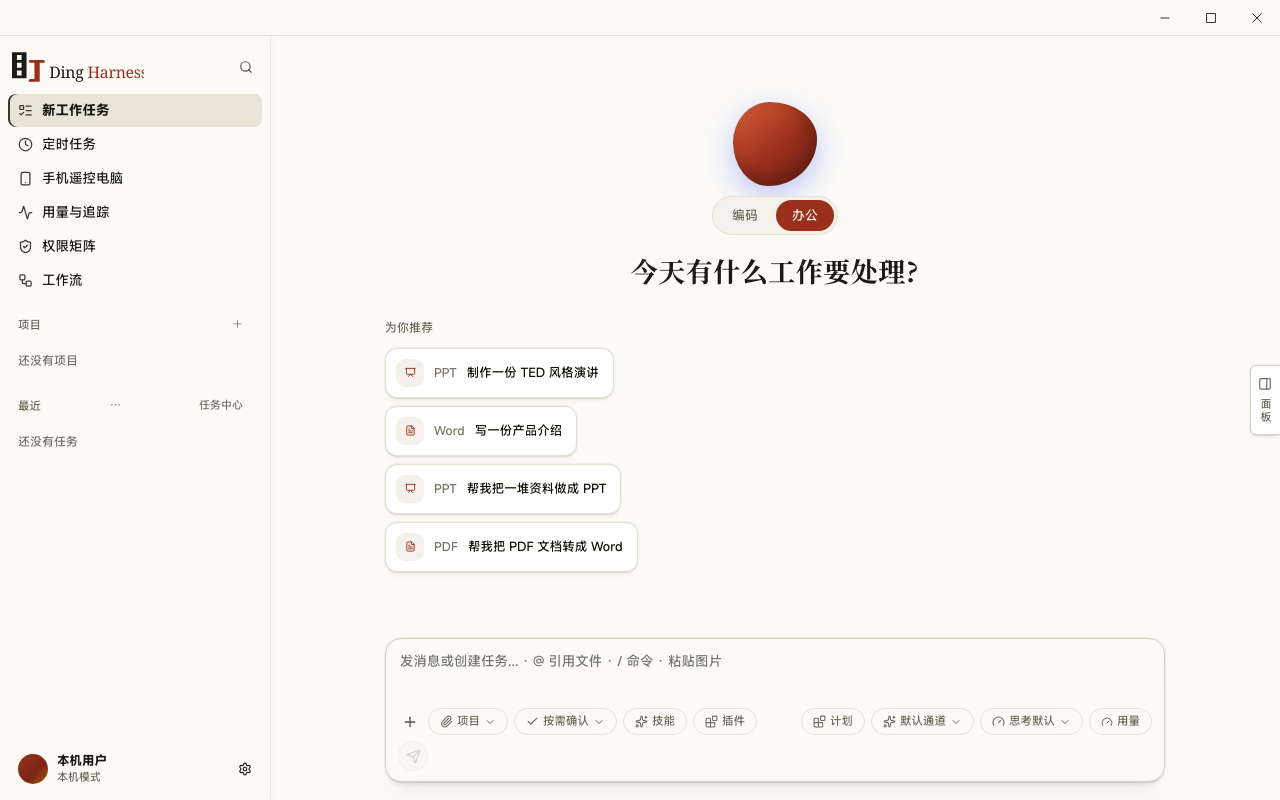
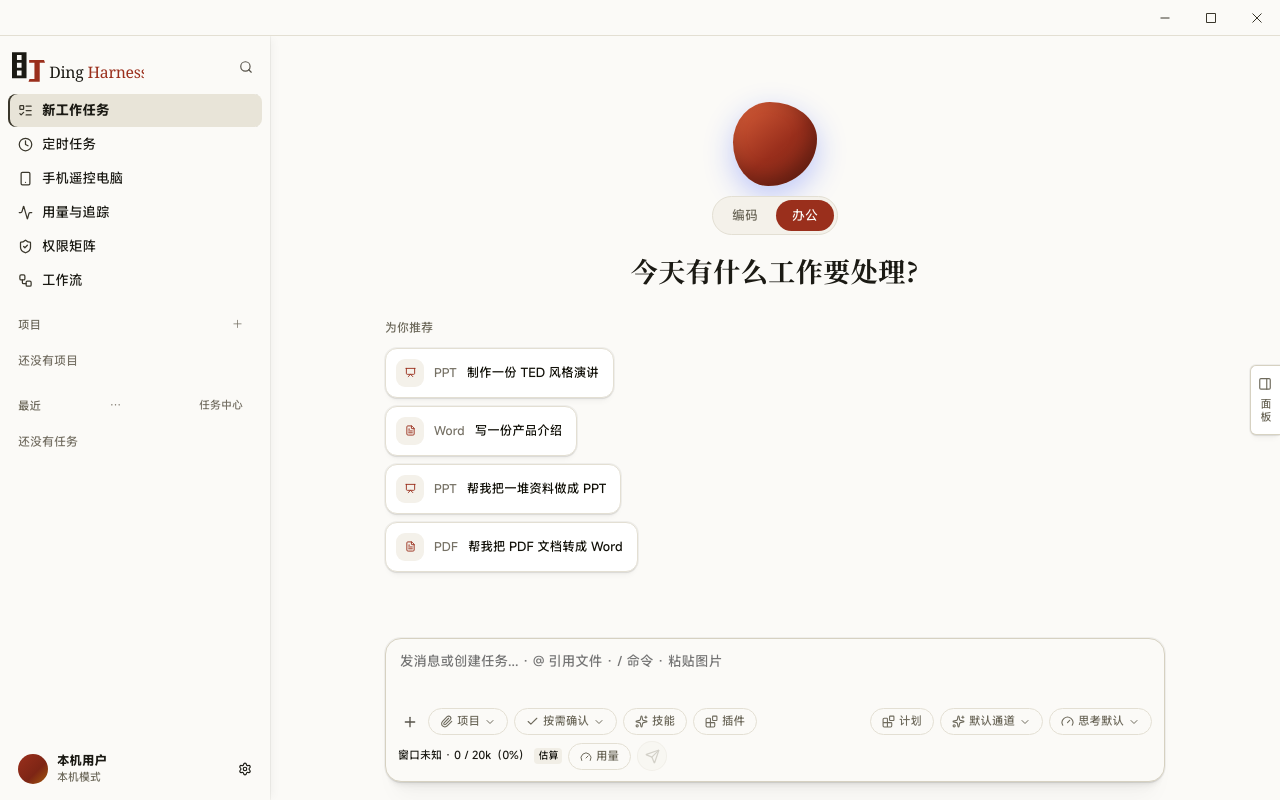
Before and after one commit to johnGriffith461/DingHarness, a React (Vite) app: page / in a window 1280 px wide. Built offline with nearby package versions, Linux system fonts and the light colour scheme; what pangu would draw is missing.

Commit message:
C2 上下文压力：真实分母与估算来源分开标

```diff
--- a/src/styles/workbench.css
+++ b/src/styles/workbench.css
@@ -443,6 +443,31 @@
 
 .wb-chip:hover { background: var(--surface-active); }
 
+/*
+ * C2：上下文压力（输入区右侧）。
+ * 80% 变黄、100% 变红；数字本身不改颜色 —— 只有状态点跟随。
+ */
+.wb-context-meter {
+  display: inline-flex;
+  align-items: center;
+  gap: 5px;
+  font-size: 11px;
+  color: var(--fg-4);
+  white-space: nowrap;
+}
+.wb-context-meter em {
+  font-style: normal;
+  font-size: 10px;
+  padding: 0 4px;
+  border-radius: 4px;
+  background: var(--surface-hover);
+  color: var(--fg-4);
+}
+.wb-context-meter.is-warn { color: #b07a12; }
+.wb-context-meter.is-warn em { background: rgba(176, 122, 18, 0.12); color: #b07a12; }
+.wb-context-meter.is-full { color: #c0392b; }
+.wb-context-meter.is-full em { background: rgba(192, 57, 43, 0.12); color: #c0392b; }
+
 .wb-env { position: relative; }
 
 .wb-env-pop {
--- a/src/workbench/Composer.tsx
+++ b/src/workbench/Composer.tsx
@@ -46,6 +46,7 @@ import { runFeedbackCommand } from "./feedbackExport";
 
 import { CONFIRM_MODES } from "./uiUtil";
 import { UsagePopover } from "./UsagePopover";
+import { ContextMeterBar } from "./ContextMeterBar";
 import { ModelChip } from "./ModelChip";
 import { EffortChip } from "./EffortChip";
 import { sumUsage } from "@shared/cost";
@@ -1400,6 +1401,7 @@ export function Composer({
           （`sumUsage` 逐项求和，吞吐量由 `usageRows` 用"总输出 ÷ 总耗时"现算）。
           没有任务、或 provider 没给用量时它显示空态 —— **不编数**。
         */}
+        <ContextMeterBar />
         <UsagePopover
           usage={sumUsage((activeTask?.steps ?? []).map((s) => s.usage))}
           open={openPop === "usage"}
--- /dev/null
+++ b/src/workbench/ContextMeterBar.tsx
@@ -0,0 +1,53 @@
+import { useWorkbenchStore } from "./store";
+import { readSavedRoute } from "@/ai/route";
+import { parseBudgetMode } from "@engine/runtime/budget";
+import { totalTokens } from "@engine/core/context";
+import { contextMeterOf, formatMeter } from "./contextMeter";
+
+/**
+ * 输入区右侧的上下文压力（C2）。
+ *
+ * 分母来自 `keepTokensFor`（模型登记过就是它的窗口推导值；没登记就 20k 并标"窗口未知"）；
+ * 分子优先用 provider 回来的 usage，没有才用字数估算 —— 两种来源在界面上分开标。
+ */
+
+function budgetModeNow() {
+  try {
+    return parseBudgetMode(localStorage.getItem("dsh-canvas.context-budget"));
+  } catch {
+    return parseBudgetMode(undefined);
+  }
+}
+
+export function ContextMeterBar() {
+  const task = useWorkbenchStore((s) => s.tasks.find((t) => t.id === s.activeTaskId));
+  const route = readSavedRoute();
+
+  /* 最近一次 provider 用量（往前找第一条带 usage 的助手步骤） */
+  const usage = [...(task?.steps ?? [])]
+    .reverse()
+    .find((s) => s.role === "assistant" && s.usage)?.usage;
+  const messages = (task?.steps ?? []).map((s) => ({ role: s.role, content: s.text })) as Array<{
+    role: "user" | "assistant";
+    content: string;
+  }>;
+  const meter = contextMeterOf({
+    modelId: route.model,
+    mode: budgetModeNow(),
+    ...(usage ? { usage } : {}),
+    estimatedTokens: totalTokens(messages),
+  });
+
+  const tone = meter.status === "full" ? "全" : meter.status === "warn" ? "黄" : "正常";
+  return (
+    <span
+      className={`wb-context-meter is-${meter.status}`}
+      data-testid="wb-context-meter"
+      data-status={meter.status}
+      title={`上下文压力 ${tone}：${formatMeter(meter)}（来源：${meter.source === "provider" ? "provider 实测" : "按字数估算"}）`}
+    >
+      {formatMeter(meter)}
+      <em data-testid="wb-context-source">{meter.source === "provider" ? "实测" : "估算"}</em>
+    </span>
+  );
+}
--- /dev/null
+++ b/src/workbench/contextMeter.ts
@@ -0,0 +1,70 @@
+import { budgetOf, keepTokensFor, type ContextBudgetMode } from "@engine/runtime/budget";
+
+/**
+ * 输入区右侧的上下文压力（C2）。
+ *
+ * 两条硬口径（照 DSH / cc-haha）：
+ * 1. **分母不许编**：模型登记过就用它的窗口推导出的保留额度；没登记就显示
+ *    "窗口未知"，分母用保守默认并在 UI 上标出来。
+ * 2. **实测与估算分开**：有 provider 回来的 usage 就用它并标 `provider`；
+ *    没有就用字数估算并标 `estimate` —— 两个数不能混成一个。
+ */
+
+/**
+ * 用量口径与 `shared/cost.ts` 的 `StepUsage` 对齐（T0/C5 的真实字段名）。
+ * 不直接 import 那个类型，是为了让这个纯函数也能被 CLI/测试单独用。
+ */
+export type MeterUsage = { inputTokens?: number; cacheReadTokens?: number; cacheWriteTokens?: number; outputTokens?: number };
+
+export type ContextMeter = {
+  used: number;
+  limit: number;
+  percent: number;
+  source: "provider" | "estimate";
+  /** 模型没登记：分母是保守默认，不是它的真实窗口。 */
+  unknownWindow: boolean;
+  status: "ok" | "warn" | "full";
+};
+
+export function contextMeterOf(input: {
+  modelId?: string;
+  mode?: ContextBudgetMode;
+  usage?: MeterUsage;
+  /** 没有 usage 时的估算量（通常来自历史消息字数）。 */
+  estimatedTokens: number;
+  now?: number;
+}): ContextMeter {
+  const limit = keepTokensFor(input.modelId, input.now, input.mode);
+  const budget = budgetOf(input.modelId, input.now);
+  const unknownWindow = !budget.registered;
+  const providerUsed =
+    input.usage &&
+    [input.usage.inputTokens, input.usage.cacheReadTokens, input.usage.cacheWriteTokens].some(
+      (v) => typeof v === "number",
+    )
+      ? (input.usage.inputTokens ?? 0) + (input.usage.cacheReadTokens ?? 0) + (input.usage.cacheWriteTokens ?? 0)
+      : undefined;
+  const used = providerUsed ?? Math.max(0, Math.round(input.estimatedTokens));
+  const percent = limit > 0 ? Math.min(999, (used / limit) * 100) : 0;
+  const status: ContextMeter["status"] = percent >= 100 ? "full" : percent >= 80 ? "warn" : "ok";
+  return {
+    used,
+    limit,
+    percent,
+    source: providerUsed === undefined ? "estimate" : "provider",
+    unknownWindow,
+    status,
+  };
+}
+
+/** 显示成 `12.4k / 966k（1%）`。 */
+export function formatMeter(meter: ContextMeter): string {
+  const format = (value: number): string => {
+    if (value < 1000) return String(value);
+    const k = value / 1000;
+    /* 整千不写 ".0"（20k 比 20.0k 好读）；大数也不写小数（966k） */
+    return `${value >= 100_000 || Number.isInteger(k) ? Math.round(k) : k.toFixed(1)}k`;
+  };
+  const head = `${format(meter.used)} / ${format(meter.limit)}（${Math.round(meter.percent)}%）`;
+  return meter.unknownWindow ? `窗口未知 · ${head}` : head;
+}
```
Also changed, not shown: scripts/accept/accept-plan.mjs (+9 -0 lines), 2 other files (tests, documents, lock files or other folders).
